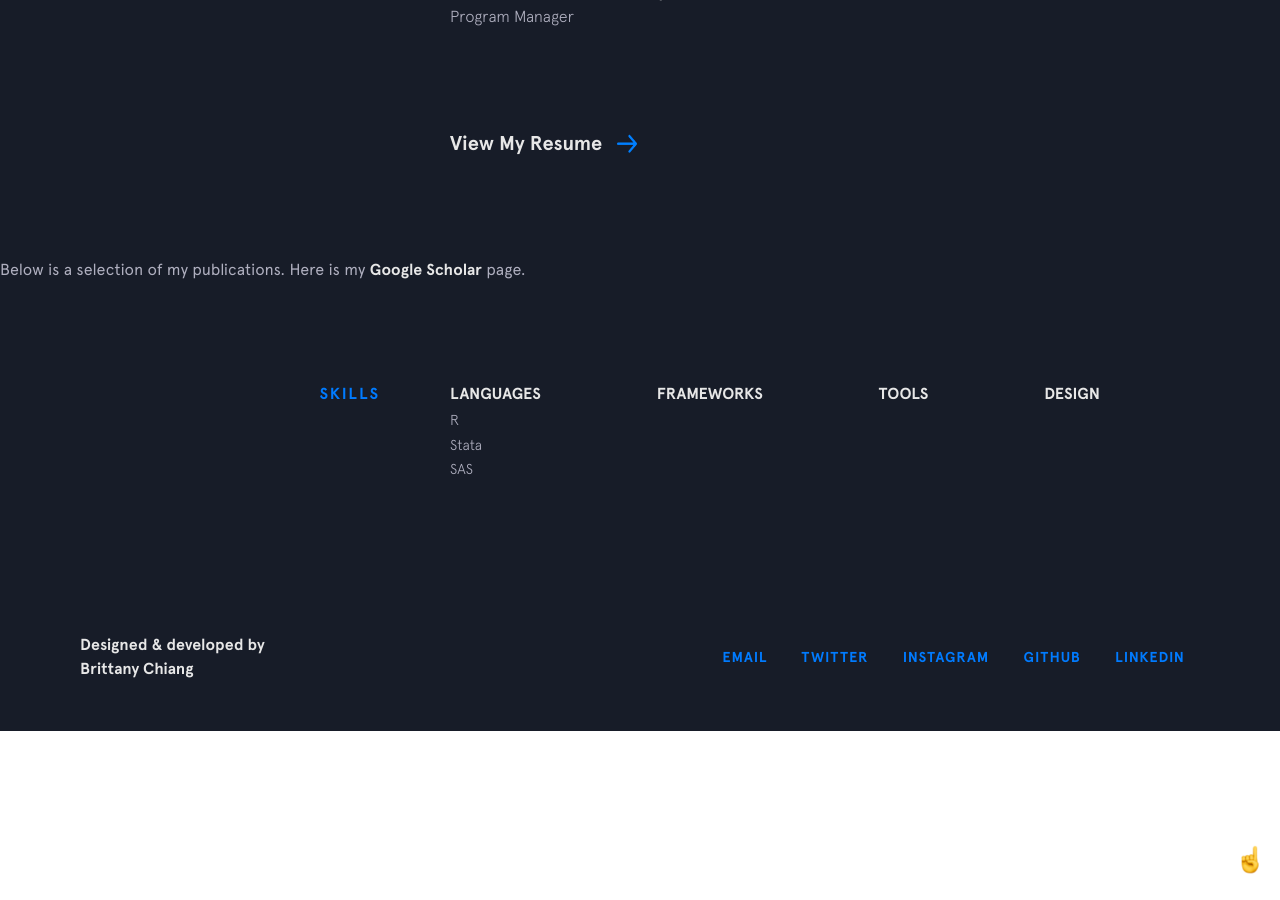
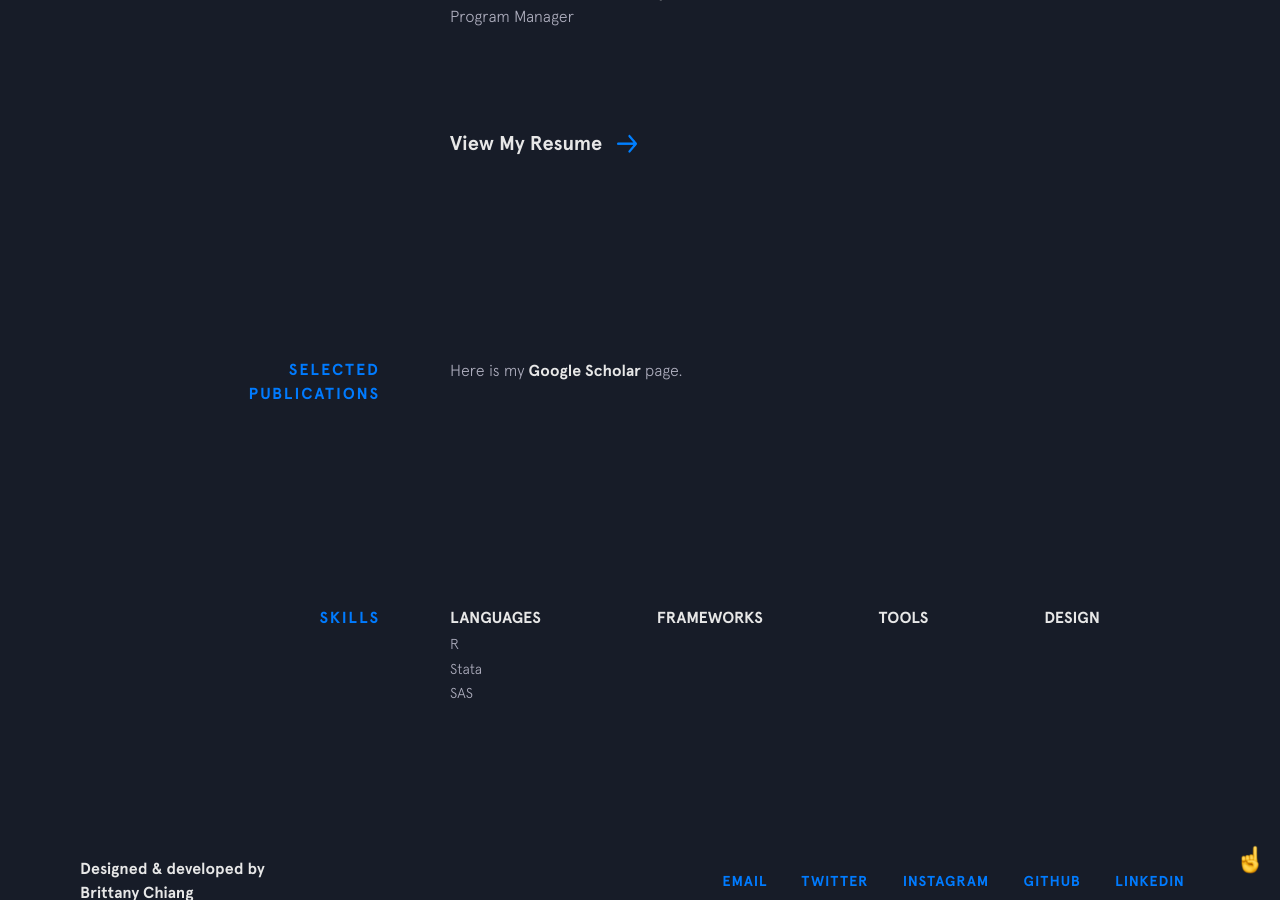
Before and after one commit to annabelxtan/annabelxtan.github.io, a Jekyll site: the page built from index.html, in a window 1280 px wide and 900 px high, scrolled down 1514 px. Built offline with Jekyll 4.4.1, drawn with Linux system fonts in a browser that asks for light colours; nearby versions of some CDN libraries; before the commit the page ends 2245 px from its top, so only the background shows below that.

Commit message:
Update publications.html

```diff
--- a/_includes/publications.html
+++ b/_includes/publications.html
@@ -1,3 +1,18 @@
-Below is a selection of my publications.
 
+<section class="section publications">
+  <div class="section__title">Selected Publications</div>
+  <div class="section__content">
+    <div class="jobs">
+      {% for job in site.data.publications %}
+      <div class="paper">
+        <div class="time-place">
+          <div class="paper__title">{{paper.title}}</div>
+          <div class="paper__author">{{paper.author}}</div>
+          <div class="paper__year">{{paper.year}}</div>
+        <div class="paper__journal">{{paper.journal}}</div>
+      </div>
+      {% endfor %}
+    </div>
 Here is my <a href="https://scholar.google.com/citations?user=NtLwKz0AAAAJ&hl=en&authuser=1">Google Scholar</a> page.
+  </div>
+</section>
```
